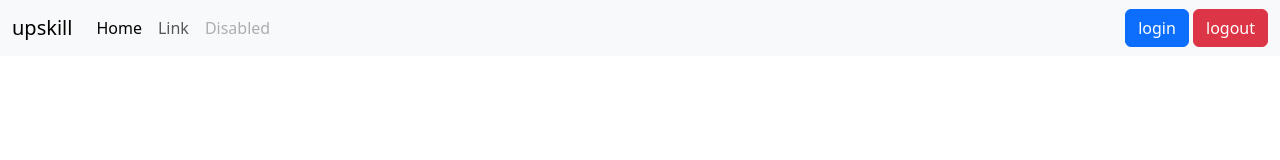
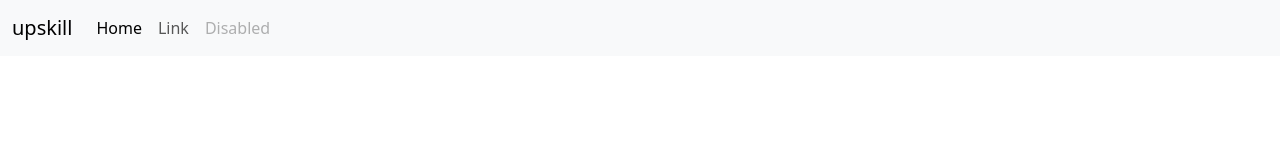
Before and after one commit to upskillbootcamps00123/github2upskill, a plain HTML site: page index.html in a window 1280 px wide. Drawn offline with nearby package versions, Linux system fonts and the light colour scheme.

Commit message:
we remove buttons

```diff
--- a/index.html
+++ b/index.html
@@ -35,7 +35,6 @@
               <a class="nav-link" href="#">Link</a>
             </li>
             <li class="nav-item dropdown">
-
               <ul class="dropdown-menu">
                 <li><a class="dropdown-item" href="#">Action</a></li>
                 <li><a class="dropdown-item" href="#">Another action</a></li>
@@ -49,11 +48,6 @@
               <a class="nav-link disabled" aria-disabled="true">Disabled</a>
             </li>
           </ul>
-
-          <div>
-            <button class="btn btn-primary">login</button>
-            <button class="btn btn-danger">logout</button>
-          </div>
         </div>
       </div>
     </nav>
```
